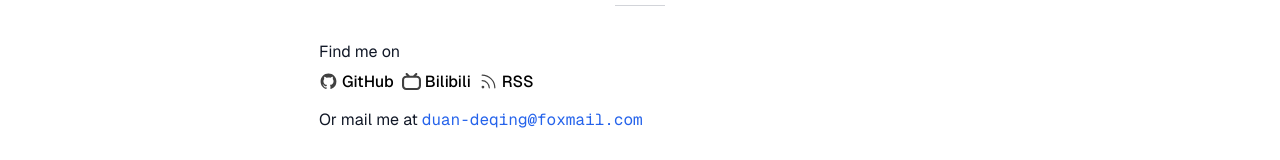
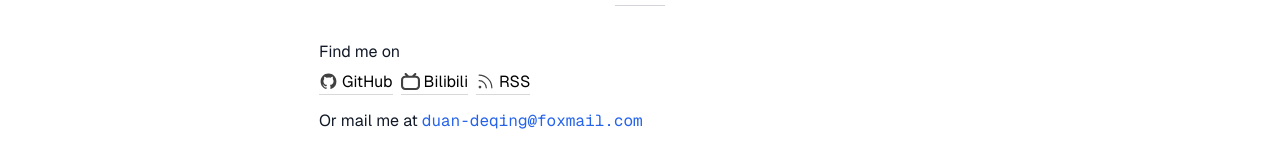
Before and after one commit to duan-deqing/duan-deqing.github.io, a React (Vite) app: page / in a window 1280 px wide. Shown: the part 363-523 px from the top of the page. Built offline with nearby package versions, Linux system fonts and the light colour scheme.

Commit message:
style: 社交链接底线与 hover 对齐 antfu

```diff
--- a/src/index.css
+++ b/src/index.css
@@ -143,6 +143,12 @@
   .link:hover {
     color: var(--accent-strong);
     text-decoration: underline;
+  }
+
+  .social-link {
+    border-bottom: 1px solid rgba(125, 125, 125, 0.3);
+    text-decoration: none;
+    transition: border 0.3s ease-in-out;
   }
 
   .social-link:hover {
--- a/src/pages/HomePage.jsx
+++ b/src/pages/HomePage.jsx
@@ -14,7 +14,7 @@ function SocialLink({ href, label, Icon }) {
   return (
     <SiteLink
       href={href}
-      className="social-link text-base font-medium text-heading"
+      className="social-link text-base text-heading"
     >
       <Icon size={19} className="mr-1 inline-block opacity-75 align-text-bottom" />{label}
     </SiteLink>
```
Also changed, not shown: 2 other files (tests, documents, lock files or other folders).
